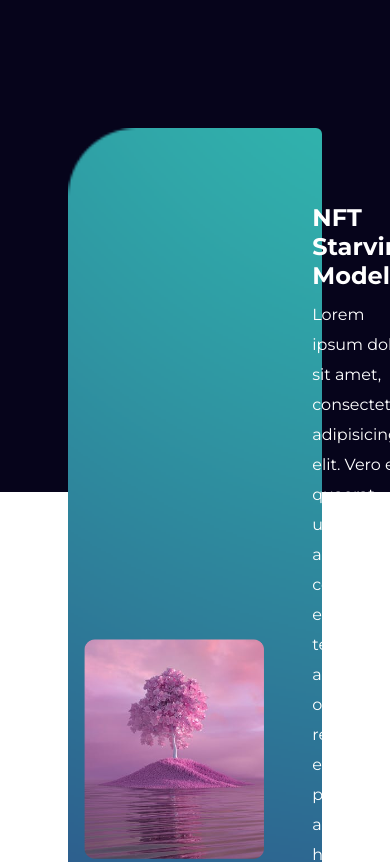
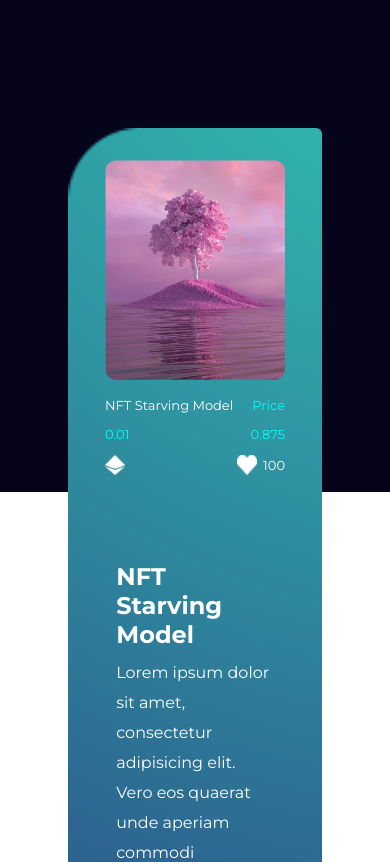
Before and after one commit to igaimerca/starving-model-website, a React (Vite) app: page / in a window 390 px wide. Shown: the part 860-1722 px from the top of the page. Built offline with nearby package versions, Linux system fonts and the light colour scheme.

Commit message:
feat: header responsiveness

```diff
--- a/src/components/About/About.css
+++ b/src/components/About/About.css
@@ -7,9 +7,11 @@
   background-image: url(/images/about_bg.png);
   background-size: cover;
   padding: 0.1rem 1rem;
-  display: grid;
-  grid-template-columns: 1fr 3fr;
+  display: flex;
   align-items: center;
+  justify-content: center;
+  flex-wrap: wrap;
+  padding: 2rem 0;
 }
 .about-wrapper img {
   height: 220px;
```
